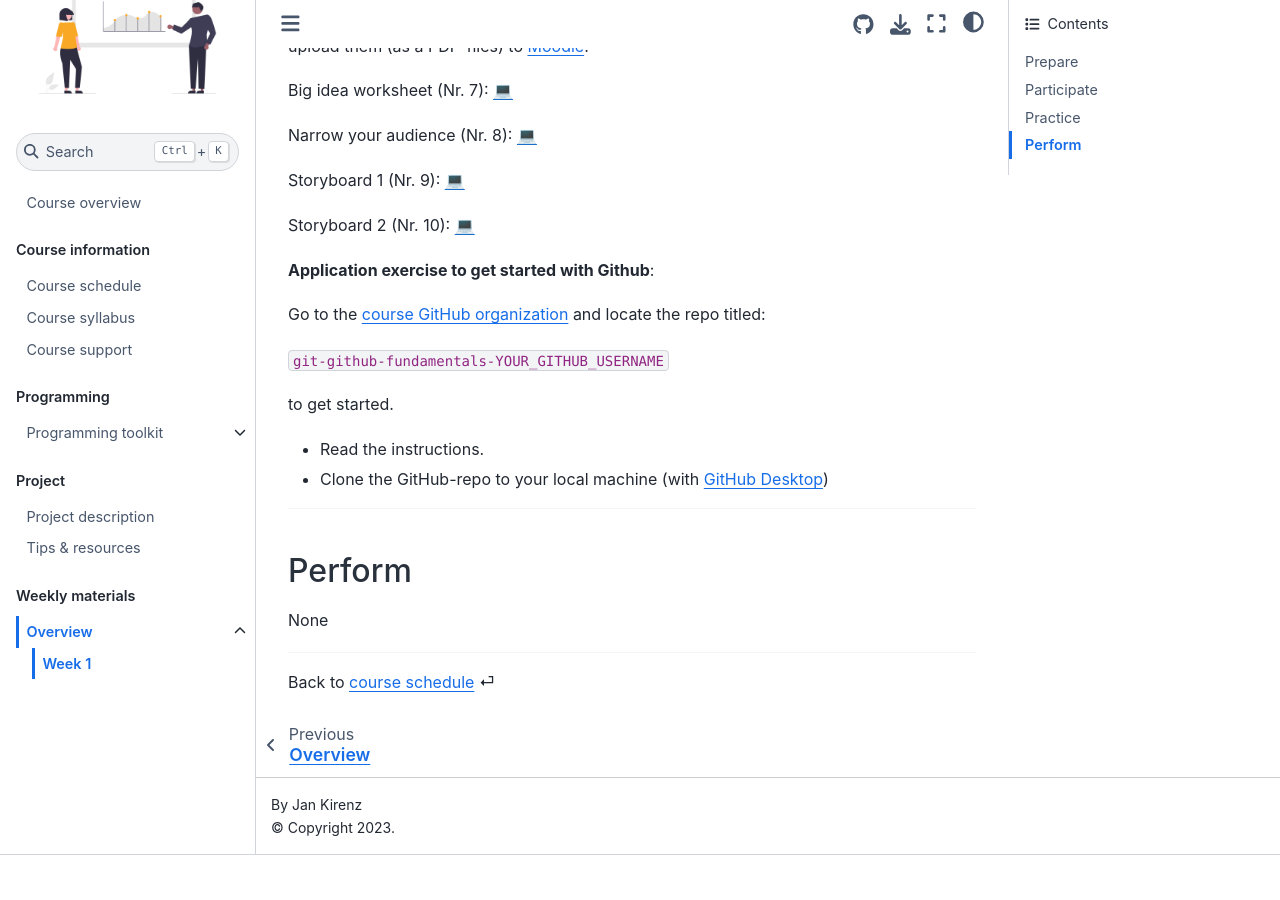
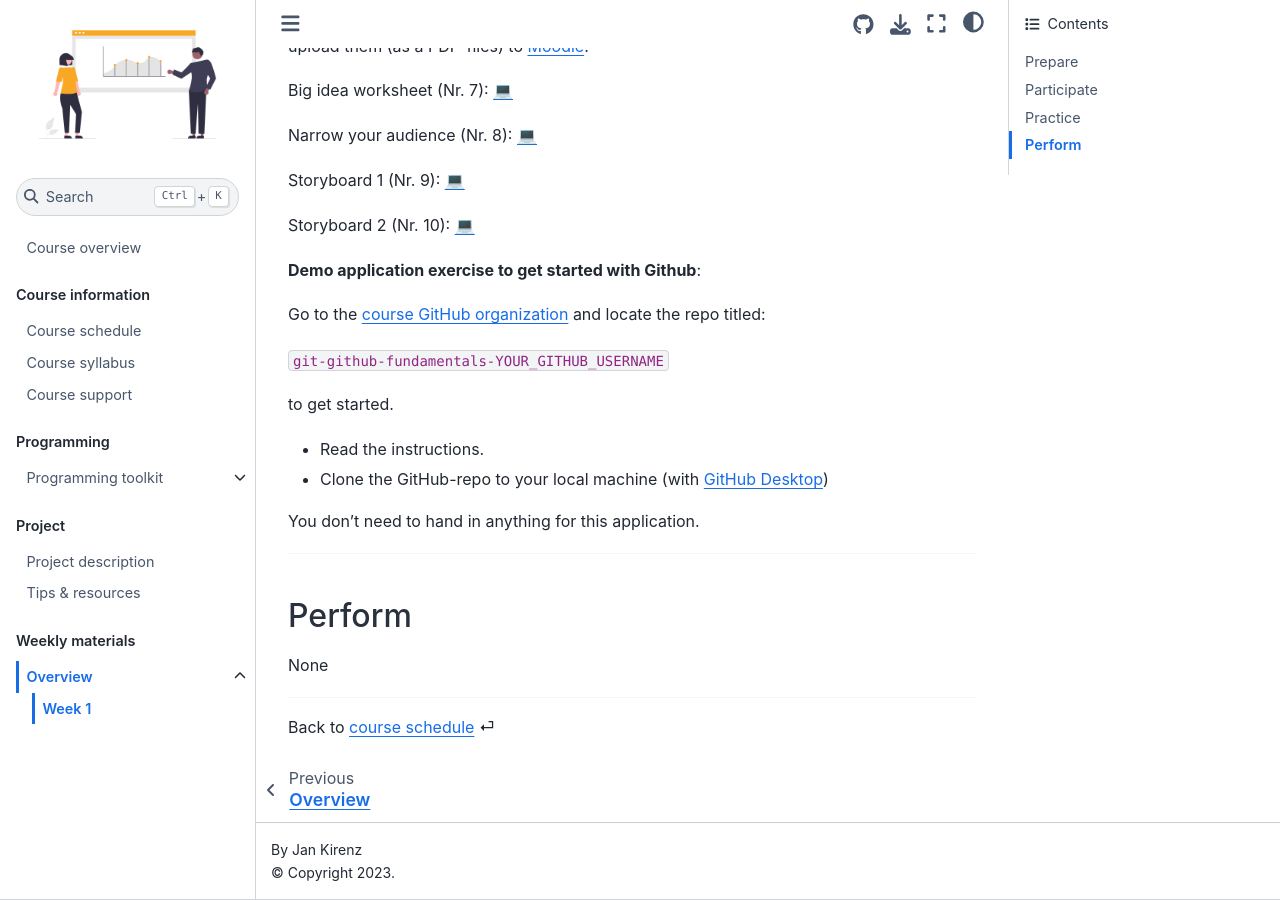
Before and after one commit to dst-ws22/website, a Jupyter Book: the page built from weeks/week1.md, in a window 1280 px wide and 900 px high, scrolled down 693 px. Built offline with Jupyter Book 1.0.4 settings and Sphinx 7.4.7 and the Sphinx Book theme 1.1.4, drawn with Linux system fonts in a browser that asks for light colours; comment, search, counter and statistics services are not loaded; before the commit the page ends 1548 px from its top, so only the background shows below that.

Commit message:
Update week1.md

```diff
--- a/weeks/week1.md
+++ b/weeks/week1.md
@@ -47,7 +47,7 @@
 
 
 
-**Application exercise to get started with Github**:
+**Demo application exercise to get started with Github**:
 
 Go to the [course GitHub organization](https://github.com/orgs/om2-ws22/repositories) and locate the repo titled:
 
@@ -58,6 +58,7 @@
 - Read the instructions.
 - Clone the GitHub-repo to your local machine (with [GitHub Desktop](https://docs.github.com/en/repositories/creating-and-managing-repositories/cloning-a-repository))
 
+You don't need to hand in anything for this application.
 
 ---
 
```
